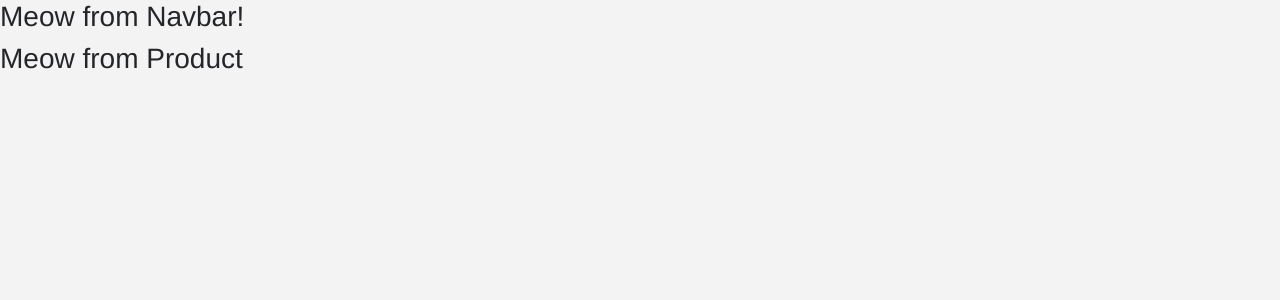
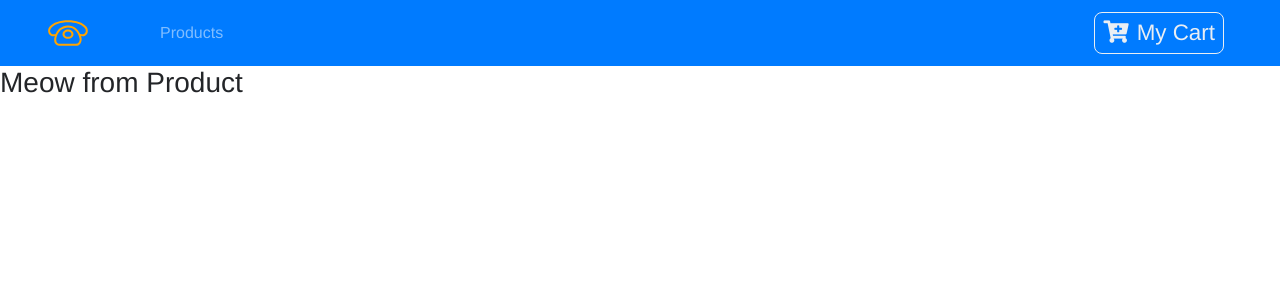
Before and after one commit to zephyr834/ReactJs-Basic-Ecommerce-App, a React (Create React App) app: page / in a window 1280 px wide. Shown: the top 300 px of the page. Built offline with nearby package versions, Linux system fonts and the light colour scheme.

Commit message:
Skeleton and styling of Navbar.

```diff
--- a/package.json
+++ b/package.json
@@ -7,7 +7,8 @@
     "react": "^16.7.0",
     "react-dom": "^16.7.0",
     "react-router-dom": "^4.3.1",
-    "react-scripts": "2.1.3"
+    "react-scripts": "2.1.3",
+    "styled-components": "^4.1.3"
   },
   "scripts": {
     "start": "react-scripts start",
--- a/src/App.css
+++ b/src/App.css
@@ -1,7 +1,7 @@
 :root {
-  --mainBlue: hsl(216, 100%, 27%);
-  --lightBlue: #29abf7;
-  --mainwhite: #f3f3f3;
+  --mainBlue: hsl(216, 68%, 30%);
+  --lightBlue: #0093e9;
+  --mainWhite: #f3f3f3f5;
   --mainDark: #232528;
   --mainYellow: #f0ed32;
 }
--- a/src/App.js
+++ b/src/App.js
@@ -6,7 +6,7 @@ import Navbar from './components/Navbar'
 import ProductList from './components/ProductList'
 import Default from './components/Default'
 import Cart from './components/Cart'
-import Details from './components/Details'
+import Details from './components/product/ProductDetails'
 
 
 class App extends Component {
@@ -17,7 +17,7 @@ class App extends Component {
         <Switch>
           <Route exact path="/" component={ProductList}/>
           <Route path="/details" component={Details}/>
-          <Route path="/store" component={Cart}/>
+          <Route path="/cart" component={Cart}/>
           <Route component={Default}/>
         </Switch>
       </React.Fragment>
--- a/src/components/Navbar.js
+++ b/src/components/Navbar.js
@@ -1,13 +1,37 @@
 import React, { Component } from 'react';
+import {Link} from 'react-router-dom';
+import logo from '../logo.svg';
+import {ButtonContainer} from './style/Button';
+import styled from 'styled-components';
 
 class Navbar extends Component {
-    render() {
-        return (
-            <div>
-               <h3>Meow from Navbar!</h3>
-            </div>
-        );
-    }
+  render() {
+    return (
+      <nav className="navbar navbar-expand-sm bg-primary navbar-dark px-sm-5">
+        {/* https://www.iconfinder.com/icons/1243689/call_phone_icon
+        Creative Commons (Attribution 3.0 Unported); https://www.iconfinder.com/Makoto_msk */
+        }
+        <Link to="/">
+          <img src={logo} alt="store" className="navbar-brand"/>
+        </Link>
+        <ul className="navbar-nav align-items-center">
+          <li className="nav-item ml-5">
+           <Link to='/' className="nav-link">Products</Link>
+          </li>
+        </ul>
+        <Link to="/cart" className="ml-auto">
+          <ButtonContainer>
+            <span className="mr-2">
+              <i className="fas fa-cart-plus"/>
+            </span>
+            my cart
+          </ButtonContainer>
+        </Link>
+      </nav>
+    );
+  }
 }
 
+
+
 export default Navbar;
--- a/src/components/ProductList.js
+++ b/src/components/ProductList.js
@@ -1,5 +1,5 @@
 import React, { Component } from 'react'
-import Product from './Product'
+import Product from './product/Product'
 export default class ProductList extends Component {
   render() {
     return (
--- /dev/null
+++ b/src/components/style/Button.js
@@ -0,0 +1,21 @@
+import styled from 'styled-components';
+
+export const ButtonContainer = styled.button`
+  text-transform: capitalize;
+  font-size: 1.4rem;
+  background: transparent;
+  border: 0.05rem solid var(--mainWhite);
+  color: var(--mainWhite);
+  border-radius: 0.5rem;
+  padding: 0.2rem 0.5rem;
+  cursor: pointer;
+  margin: 0.2rem 0.5rem 0.2rem 0;
+  transition:all 0.1s ease-in-out;
+  &:hover {
+    background: var(--mainWhite);
+    color: var(--lightBlue);
+  }
+  &:focus {
+    outline: none;
+  }
+`;
```
Also changed, not shown: src/components/product/Product.js (renamed from src/components/Product.js), src/components/product/ProductDetails.js (renamed from src/components/Details.js), 1 other file (tests, documents, lock files or other folders).
